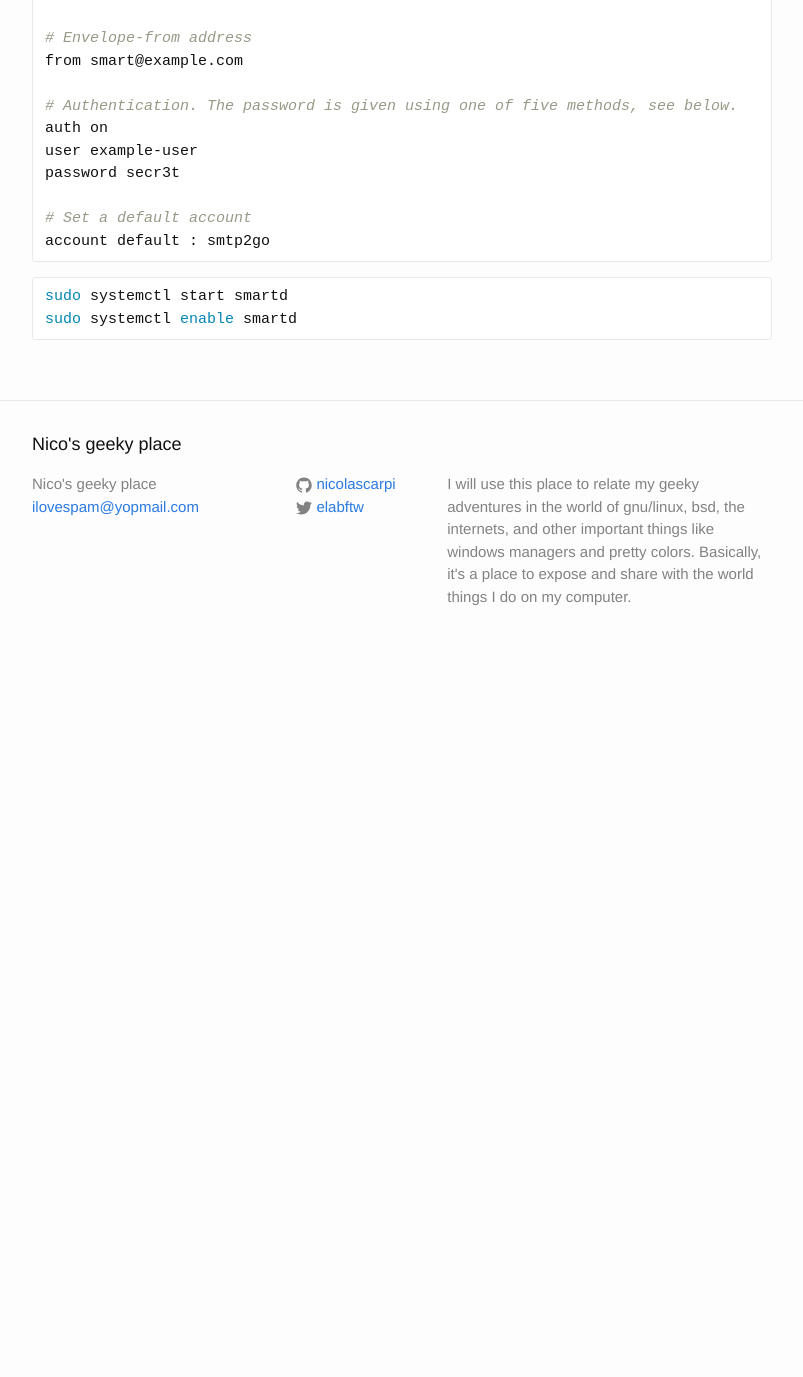
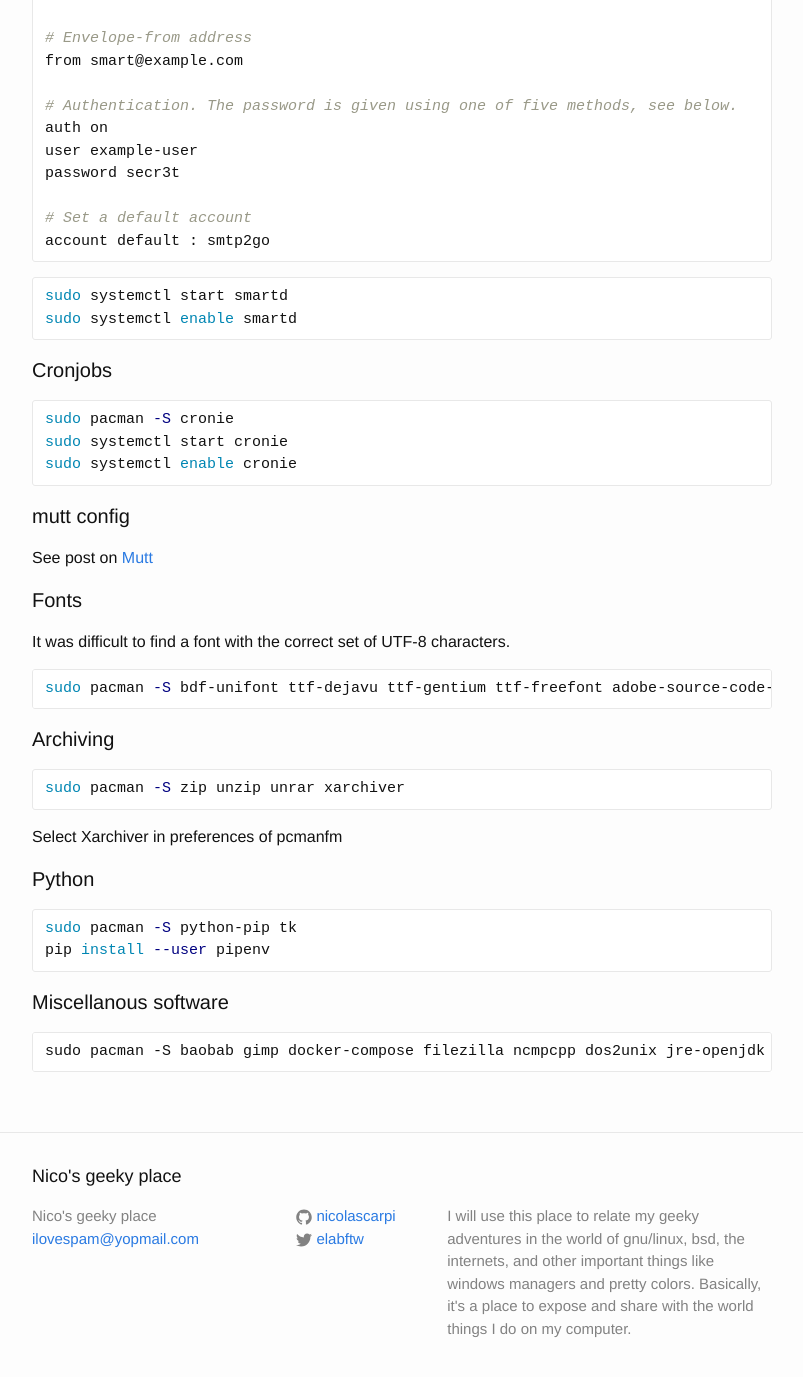
Before and after one commit to NicolasCARPi/nicolascarpi.github.io, a Jekyll site: the page built from _posts/2019-02-16-reinstall-os.markdown, in a window 1280 px wide and 1400 px high, scrolled down 8682 px. Shown: the top 1377 px of the window, without its empty margins (238-1041 px from the left). Built offline with Jekyll 4.4.1, drawn with Linux system fonts in a browser that asks for light colours; before the commit the page ends 9350 px from its top, so only the background shows below that; some of the changed text lies outside the part shown.

Commit message:
add moar packages

```diff
--- a/_posts/2016-05-03-mutt.markdown
+++ b/_posts/2016-05-03-mutt.markdown
@@ -144,8 +144,8 @@ To view attachments I press 'v' and then I can either save them or open them wit
 You need to have a `~/.mailcap` file that looks like this:
 
 ~~~conf
-# use elinks to view html emails in mutt
-text/html; elinks -dump -dump-charset utf-8 -default-mime-type text/html %s; needsterminal; copiousoutput;
+# use w3m to view html emails in mutt
+text/html; w3m -I %{charset} -T text/html; copiousoutput;
 application/pdf; evince '%s'
 image/png; gpicview '%s'
 image/jpeg; gpicview '%s'
--- a/_posts/2019-02-16-reinstall-os.markdown
+++ b/_posts/2019-02-16-reinstall-os.markdown
@@ -241,7 +241,7 @@ I can do a lot of things in the console as most of my favorite tools are text ba
 
 ~~~bash
 # install the graphics drivers, xinit, compositing manager, notification daemon, sound, music, cursor hider, terminal emulator and WM
-sudo pacman -S mesa xf86-video-amdgpu xorg-xinit xcompmgr twmnd pulseaudio mpd unclutter rxvt-unicode awesome
+sudo pacman -S mesa xf86-video-amdgpu xorg-xinit xcompmgr twmnd pulseaudio mpd unclutter rxvt-unicode awesome pcmanfm firefox chromium
 ~~~
 
 The content of my `~/.xinitrc` file:
@@ -388,3 +388,44 @@ account default : smtp2go
 sudo systemctl start smartd
 sudo systemctl enable smartd
 ~~~
+
+#### Cronjobs
+
+~~~bash
+sudo pacman -S cronie
+sudo systemctl start cronie
+sudo systemctl enable cronie
+~~~
+
+#### mutt config
+
+See post on [Mutt](/email/mutt/2016/02/28/mutt.html)
+
+#### Fonts
+
+It was difficult to find a font with the correct set of UTF-8 characters.
+
+~~~bash
+sudo pacman -S bdf-unifont ttf-dejavu ttf-gentium ttf-freefont adobe-source-code-pro-fonts freetype2 ttf-ms-fonts noto-fonts noto-fonts-extra noto-fonts-cjk terminus-fonts
+~~~
+
+#### Archiving
+
+~~~bash
+sudo pacman -S zip unzip unrar xarchiver
+~~~
+
+Select Xarchiver in preferences of pcmanfm
+
+#### Python
+
+~~~bash
+sudo pacman -S python-pip tk
+pip install --user pipenv
+~~~
+
+#### Miscellanous software
+
+~~~
+sudo pacman -S baobab gimp docker-compose filezilla ncmpcpp dos2unix jre-openjdk php php-cli picard alsa-utils pulseaudio-alsa dnsutils nmap fortune scrot gvfs gparted dosfstools udisks2 htop mpc mlocate pass vlc mplayer cmake docker cmatrix rsync gdisk openssh
+~~~
```
